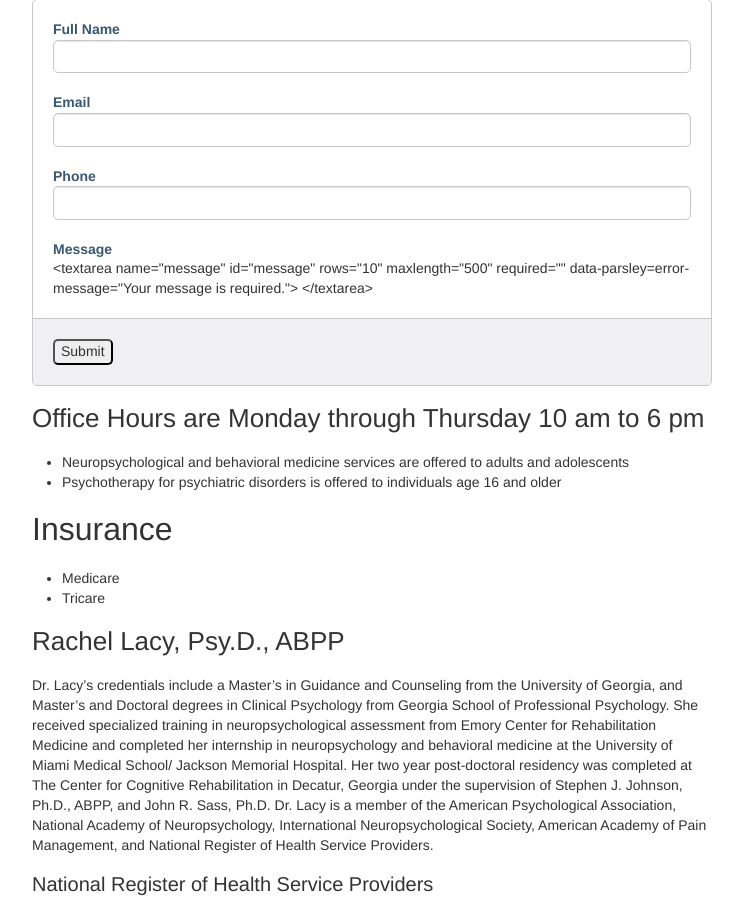
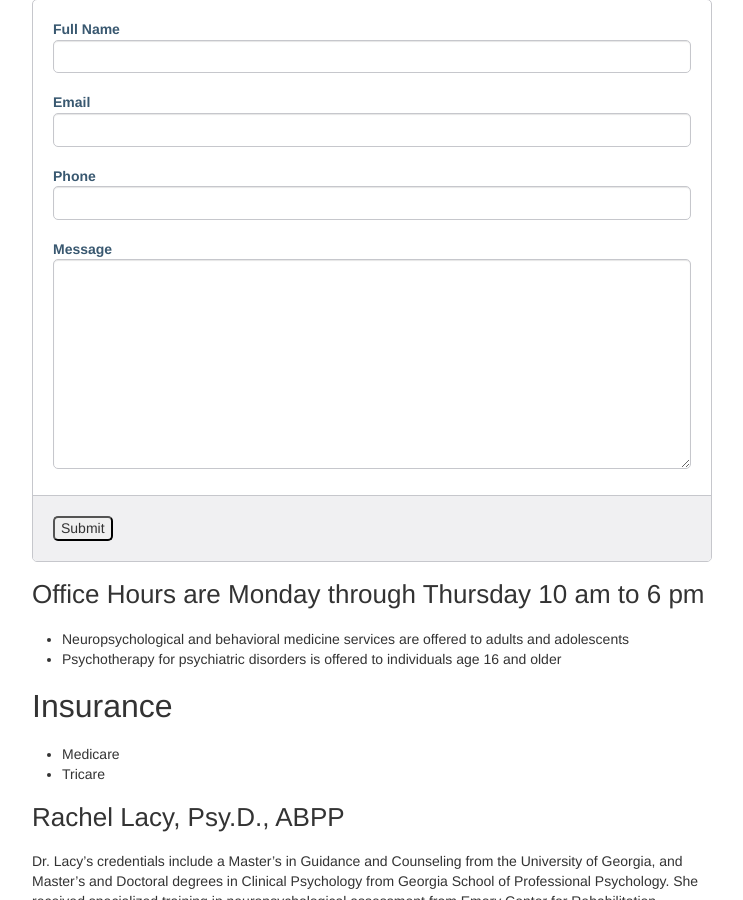
Before and after one commit to halcyon/www.zeddworks.com, a Jekyll site: the page built from contact.md, in a window 1280 px wide and 900 px high, scrolled down 662 px. Shown: the whole window, without its empty margins (268-1011 px from the left). Built offline with Jekyll 4.4.1, drawn with Linux system fonts in a browser that asks for light colours.

Commit message:
Correct typo

```diff
--- a/contact.md
+++ b/contact.md
@@ -103,7 +103,7 @@ weight: 5
     <input type="text" name="phone" id="phone" required="" data-parsley-error-message="Your phone number is required.">
 
     <label for="message">Message</label>
-    <textarea name="message" id="message" rows="10" maxlength="500" required="" data-parsley=error-message="Your message is required.">
+    <textarea name="message" id="message" rows="10" maxlength="500" required="" data-parsley-error-message="Your message is required.">
     </textarea>
   </fieldset>
 
```
